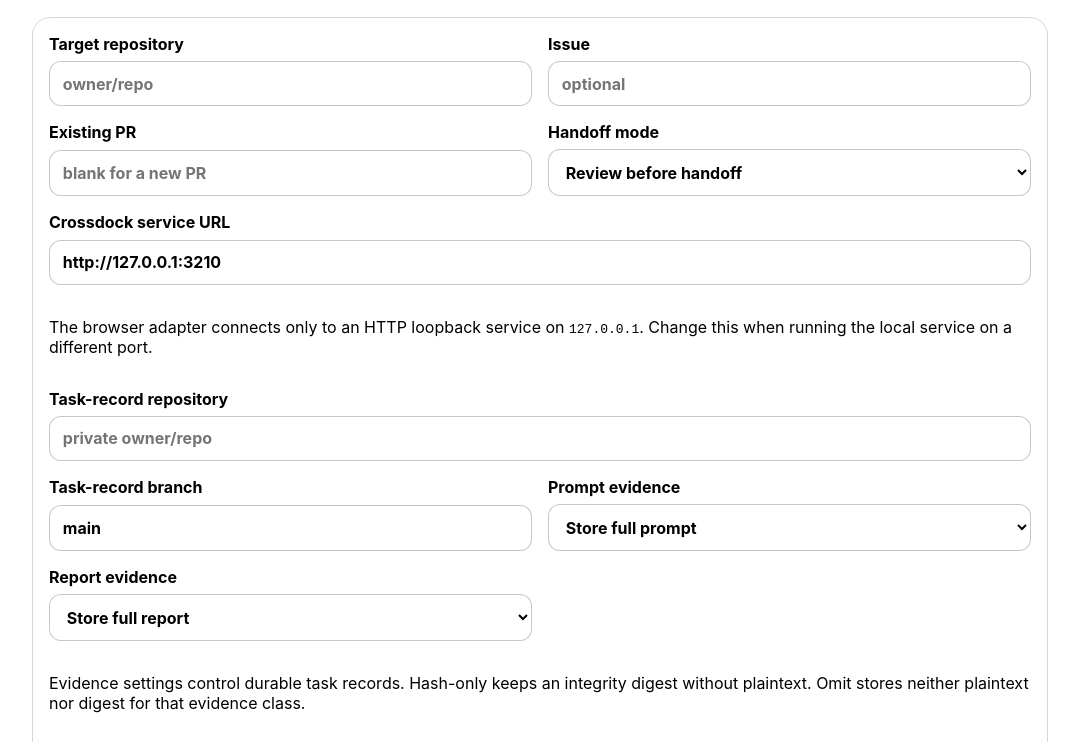
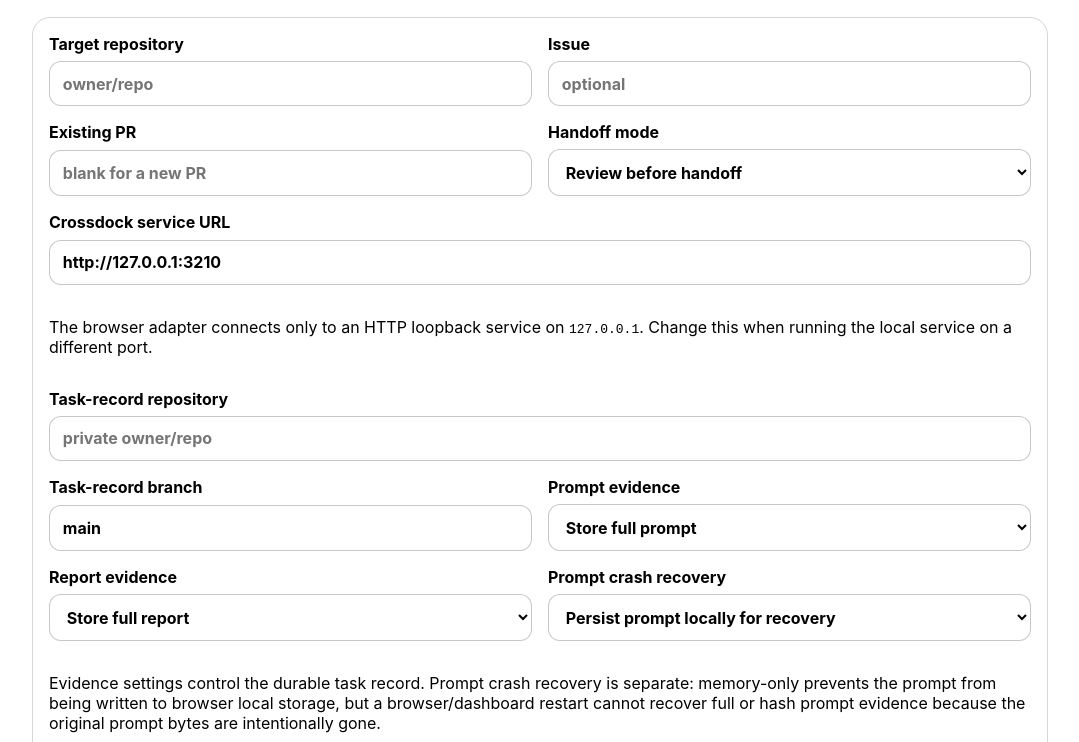
Before and after one commit to seedbed-ai/crossdock, a browser extension: page extension/dashboard.html in a window 1280 px wide. Shown: the part 187-929 px from the top of the page, without its empty margins (100-1179 px from the left). Drawn offline with Linux system fonts and the light colour scheme.

Commit message:
feat: expose prompt recovery persistence choice

```diff
--- a/extension/dashboard.html
+++ b/extension/dashboard.html
@@ -44,7 +44,13 @@
           <option value="omit">Store no report evidence</option>
         </select>
       </label>
-      <p class="wide">Evidence settings control durable task records. Hash-only keeps an integrity digest without plaintext. Omit stores neither plaintext nor digest for that evidence class.</p>
+      <label>Prompt crash recovery
+        <select id="prompt-recovery">
+          <option value="persist">Persist prompt locally for recovery</option>
+          <option value="memory">Keep prompt in memory only</option>
+        </select>
+      </label>
+      <p class="wide">Evidence settings control the durable task record. Prompt crash recovery is separate: memory-only prevents the prompt from being written to browser local storage, but a browser/dashboard restart cannot recover full or hash prompt evidence because the original prompt bytes are intentionally gone.</p>
       <label>Initial PR provenance
         <select id="change-description-publication">
           <option value="link">Publish task-record link</option>
```
